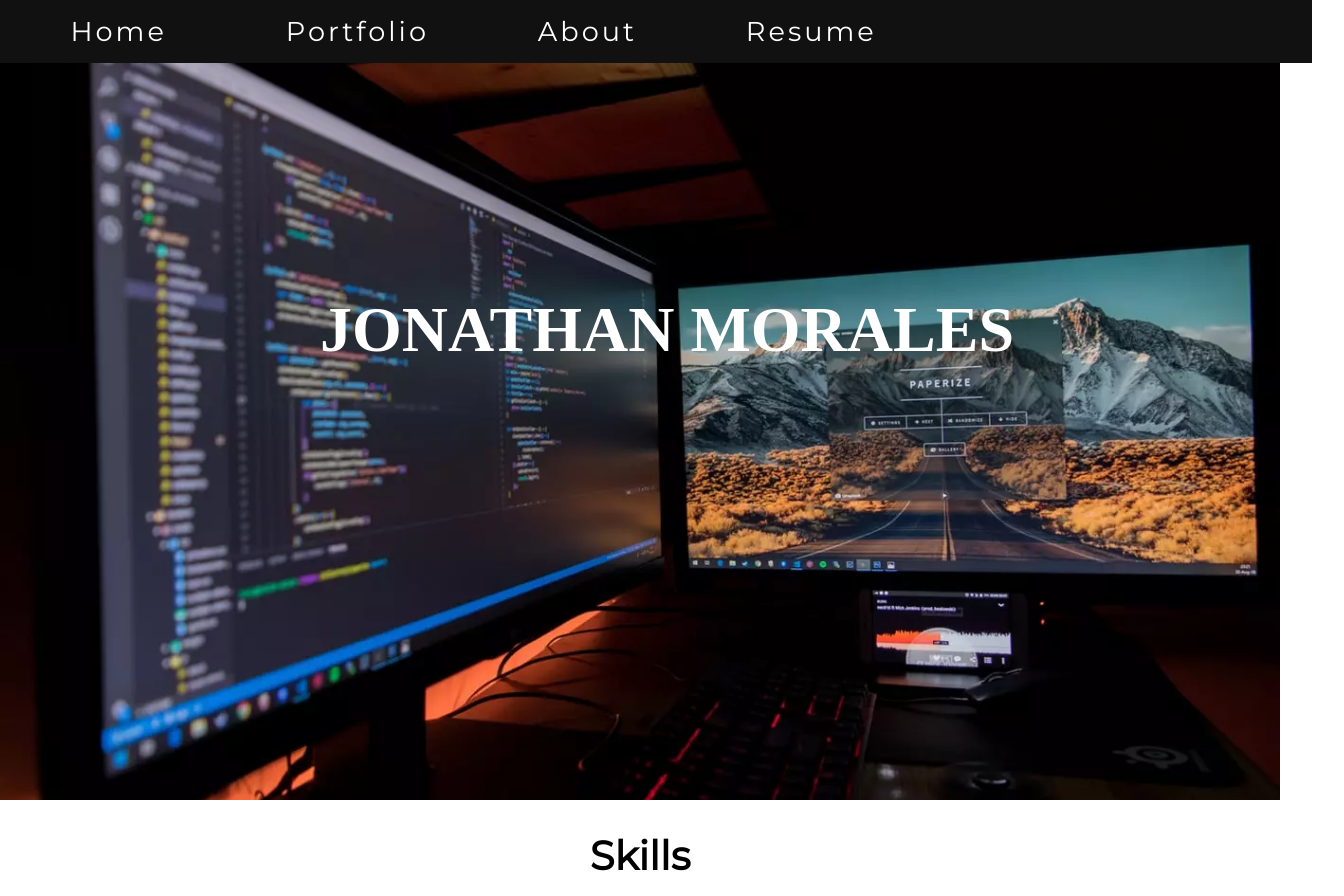
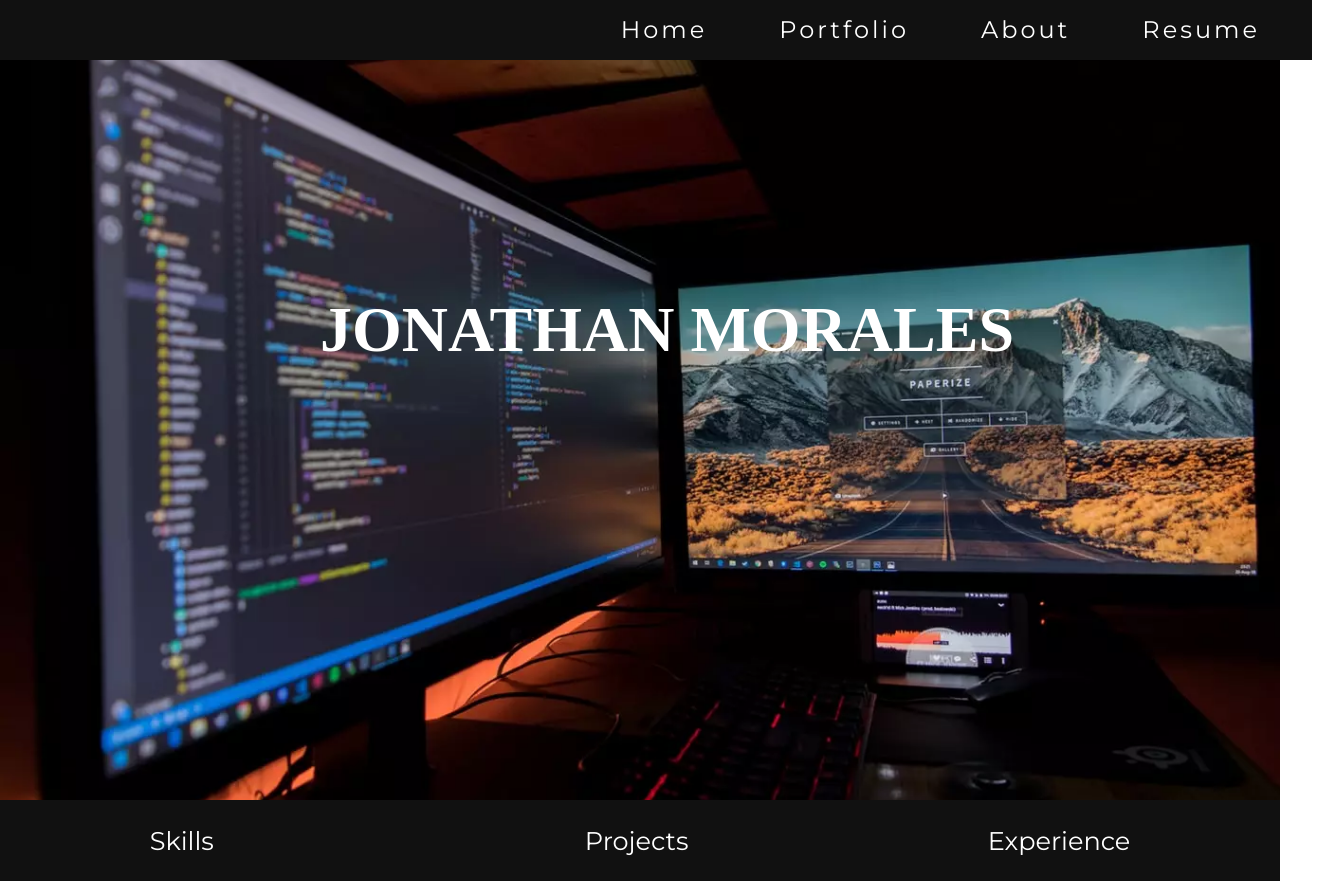
Before and after one commit to moralesj917/portf, a Next.js app: page / in a window 1280 px wide. Shown: the top 896 px of the page, 1344 px wide, since content can reach past the window. Built offline with nearby package versions, Linux system fonts and the light colour scheme; a web font is replaced by a local one.

Commit message:
Updates v.1.3

```diff
--- a/component/Homepage/SectionOne/SectionOne.js
+++ b/component/Homepage/SectionOne/SectionOne.js
@@ -25,7 +25,7 @@ const SectionOne = () => (
       />
 
       <HomePageCard
-        title="GraphQL"
+        title="GraphQL & SQL"
         paragraph="Mostly everything is on mobile most of these days, that is why I made it my goal to understand a new technique of getting and transmitting my data."
       />
     </div>
--- /dev/null
+++ b/component/Homepage/SelectionBar/SelectionBar.js
@@ -0,0 +1,11 @@
+import React from 'react';
+
+const SelectionBar = (props) => (
+  <div className="SelectionBar">
+    <button className="SelectionBar__button" onClick={() => props.handleStatus("skills")}>Skills</button>
+    <button className="SelectionBar__button SelectionBar__button--center" onClick={() => props.handleStatus("projects")}>Projects</button>
+    <button className="SelectionBar__button " onClick={() =>props.handleStatus("experience")}>Experience</button>
+  </div>
+);
+
+export default SelectionBar;
--- a/pages/index.js
+++ b/pages/index.js
@@ -5,9 +5,30 @@ import '../styles/styles.scss';
 import SectionOne from '../component/Homepage/SectionOne/SectionOne';
 import SectionTwo from '../component/Homepage/SectionTwo/SectionTwo';
 import SectionThree from '../component/Homepage/SectionThree/SectionThree';
+import SelectionBar from '../component/Homepage/SelectionBar/SelectionBar';
 
 class Index extends React.Component {
+  state = {
+    active: "skills"
+  }
+
+  handleStatus = (status) => {
+    this.setState({
+      active: status
+    })
+  }
+
   render() {
+    let content = <SectionOne />
+
+    if (this.state.active === "skills") {
+      content = <SectionOne />
+    } else if (this.state.active === "projects") {
+      content = <SectionTwo />
+    } else if (this.state.active === "experience") {
+      content = <SectionThree />
+    }
+
     return (
       <Layout>
         <Head>
@@ -21,12 +42,12 @@ class Index extends React.Component {
             <div className="hero-one" />
             <h2 className="hero-one-name">Jonathan Morales</h2>
           </div>
+          <SelectionBar handleStatus={this.handleStatus}/>
+          {
+            this.state.active &&
+            content
+          }
 
-          <SectionOne />
-
-          <SectionTwo />
-
-          <SectionThree />
         </main>
       </Layout>
     );
--- /dev/null
+++ b/styles/homepage/SelectionBar/_selectionBar.scss
@@ -0,0 +1,19 @@
+.SelectionBar {
+  width: 100vw;
+  background-color: #111;
+  display: flex;
+  justify-content: space-around;
+  align-items: center;
+}
+
+.SelectionBar__button {
+  border: none;
+  color: white;
+  background: none;
+  font-size: 1.6em;
+  padding: 1em;
+}
+
+.SelectionBar__button--center {
+  margin-left: 2.8em;
+}
--- a/styles/layout/_header.scss
+++ b/styles/layout/_header.scss
@@ -13,12 +13,9 @@ html, body {
 .header-links {
   text-decoration: none;
   color: white;
-  font-size: 1.7em;
-  padding-left: 2em;
-  padding-right: 2em;
-  transition: color .5s;
-  border-bottom: none;
-  font-weight: 500;
+  font-size: 1.5em;
+  padding-left: 1.5em;
+  padding-right: 1.5em;
   letter-spacing: 3px;
 }
 
@@ -26,6 +23,8 @@ html, body {
   background-color: #111;
   margin: 0;
   padding: 1em;
+  display: flex;
+  justify-content: flex-end;
 }
 
 .sticky {
--- a/styles/styles.scss
+++ b/styles/styles.scss
@@ -4,6 +4,7 @@
 @import 'layout/header';
 @import 'layout/footer';
 @import 'homepage/firstSection';
+@import 'homepage/SelectionBar/selectionBar';
 @import 'homepage/SectionOne/sectionOne';
 @import 'homepage/SectionTwo/sectionTwo';
 @import 'homepage/SectionThree/sectionThree';
```
